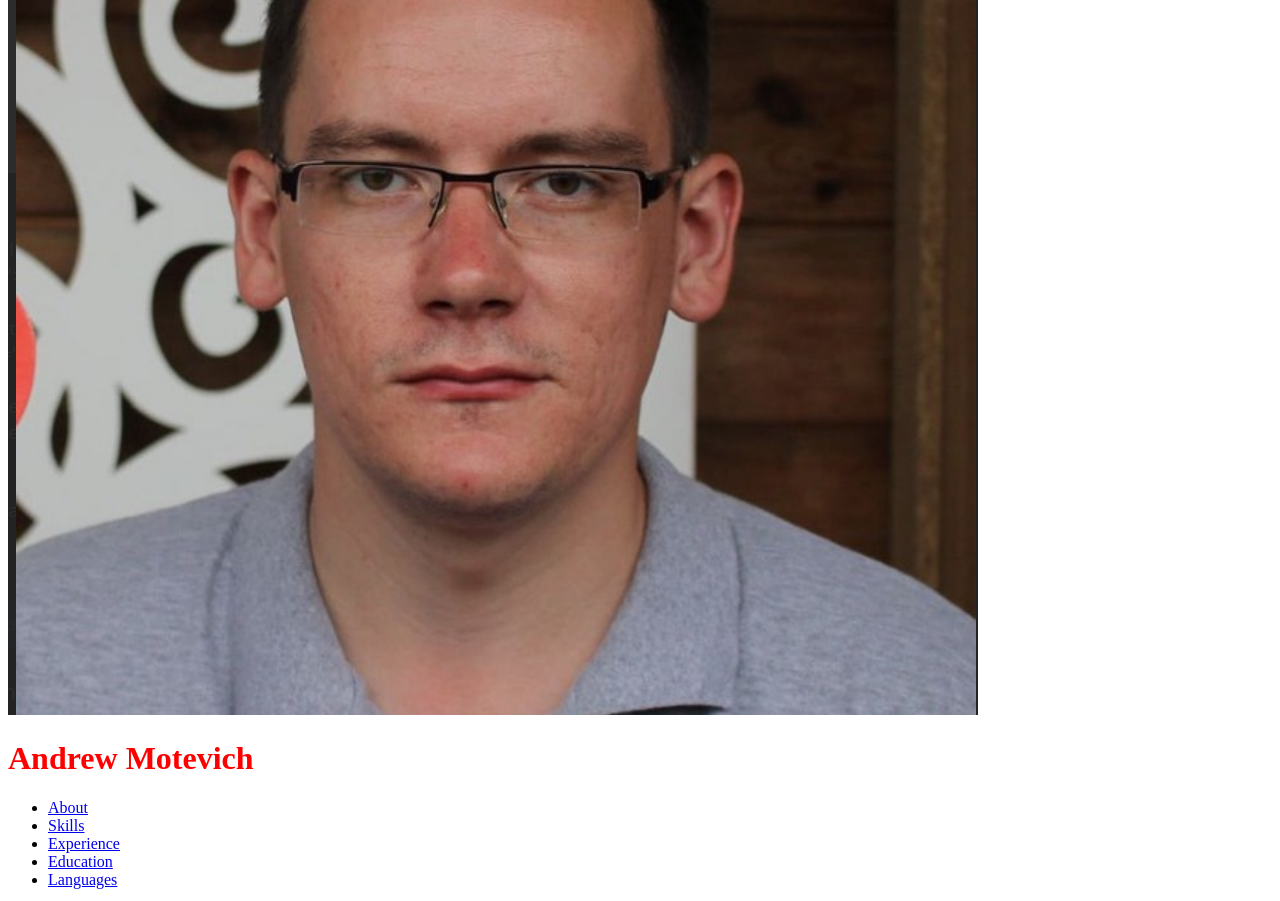
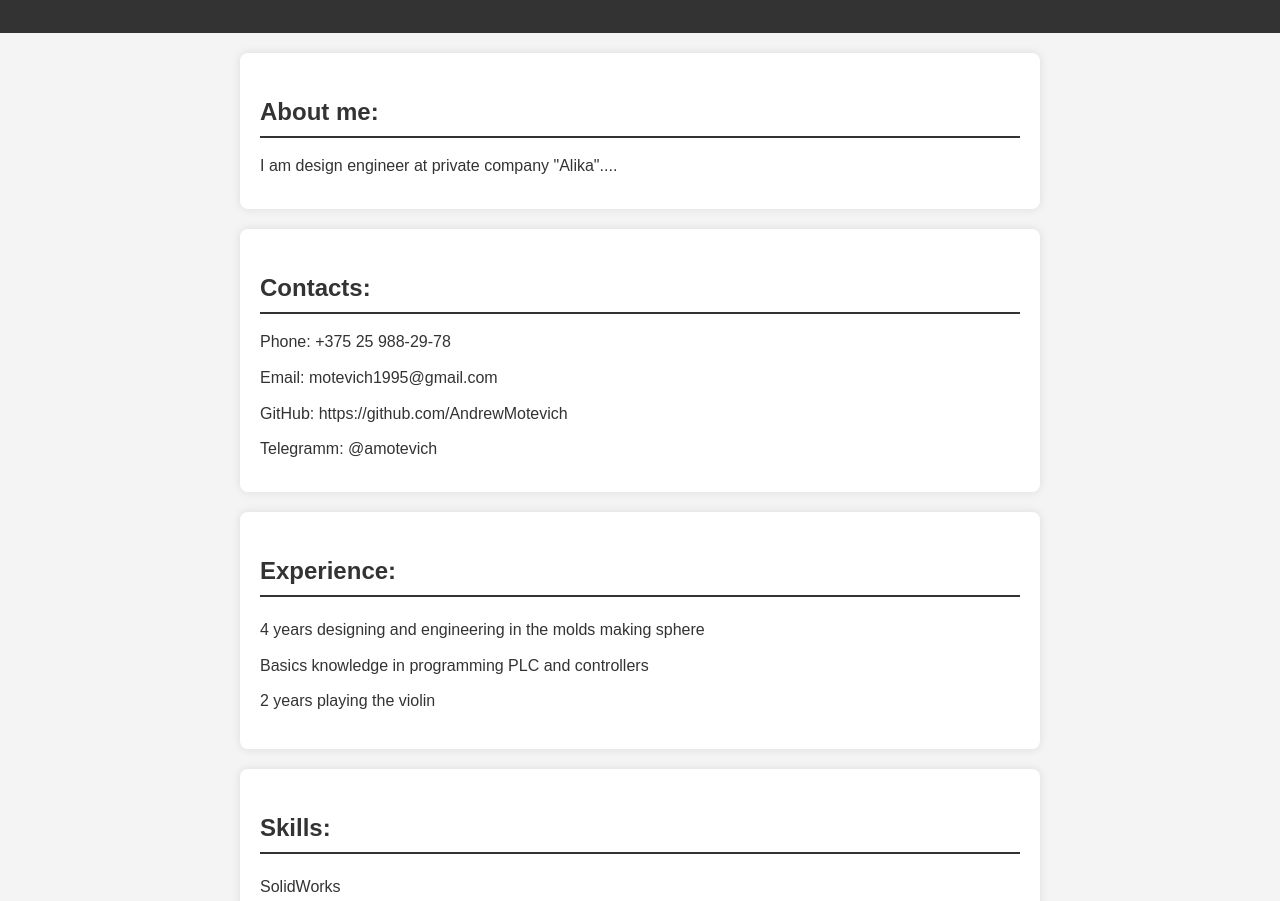
Before and after one commit to AndrewMotevich/rsschool-cv, a plain HTML site: page index.html in a window 1280 px wide. Shown: the part 241-1142 px from the top of the page. Drawn offline with Linux system fonts and the light colour scheme.

Commit message:
feat: update styles

```diff
--- a/styles/styles.css
+++ b/styles/styles.css
@@ -1,3 +1,125 @@
-h1 {
-  color: red;
+body {
+  font-family: 'Arial', sans-serif;
+  line-height: 1.6;
+  color: #333;
+  background-color: #f4f4f4;
+  margin: 0;
+  padding: 0;
 }
+
+header {
+  background-color: #333;
+  color: #fff;
+  padding: 20px 0;
+  text-align: center;
+}
+
+header img {
+  border-radius: 50%;
+  width: 100px;
+  height: 100px;
+  display: block;
+  margin: 0 auto 10px;
+}
+
+header .container {
+  max-width: 800px;
+  margin: 0 auto;
+}
+
+header h1 {
+  margin: 10px 0;
+  font-size: 2.5rem;
+}
+
+header nav ul {
+  list-style: none;
+  padding: 0;
+  display: flex;
+  justify-content: center;
+}
+
+header nav ul li {
+  margin: 0 15px;
+}
+
+header nav ul li a {
+  color: #fff;
+  text-decoration: none;
+  font-size: 1.1rem;
+  transition: color 0.3s;
+}
+
+header nav ul li a:hover {
+  color: #f4f4f4;
+}
+
+main {
+  max-width: 800px;
+  margin: 20px auto;
+  padding: 0 20px;
+}
+
+main section {
+  background: #fff;
+  margin: 20px 0;
+  padding: 20px;
+  box-shadow: 0 0 10px rgba(0, 0, 0, 0.1);
+  border-radius: 8px;
+}
+
+main h2 {
+  border-bottom: 2px solid #333;
+  padding-bottom: 5px;
+  margin-bottom: 15px;
+}
+
+main p, main ul {
+  margin: 10px 0;
+}
+
+main ul {
+  list-style: none;
+  padding: 0;
+}
+
+main ul li {
+  padding: 5px 0;
+}
+
+main pre {
+  background: #f4f4f4;
+  padding: 10px;
+  border: 1px solid #ccc;
+  border-radius: 5px;
+  overflow-x: auto;
+}
+
+footer {
+  background: #333;
+  color: #fff;
+  text-align: center;
+  padding: 20px 0;
+  margin-top: 40px;
+}
+
+footer .link-container {
+  display: inline-block;
+  margin: 0 15px;
+  text-align: center;
+}
+
+footer .link-container img {
+  width: 20px;
+  vertical-align: middle;
+  margin-right: 8px;
+}
+
+footer a {
+  color: #fff;
+  text-decoration: none;
+}
+
+footer p {
+  margin-top: 10px;
+}
```
